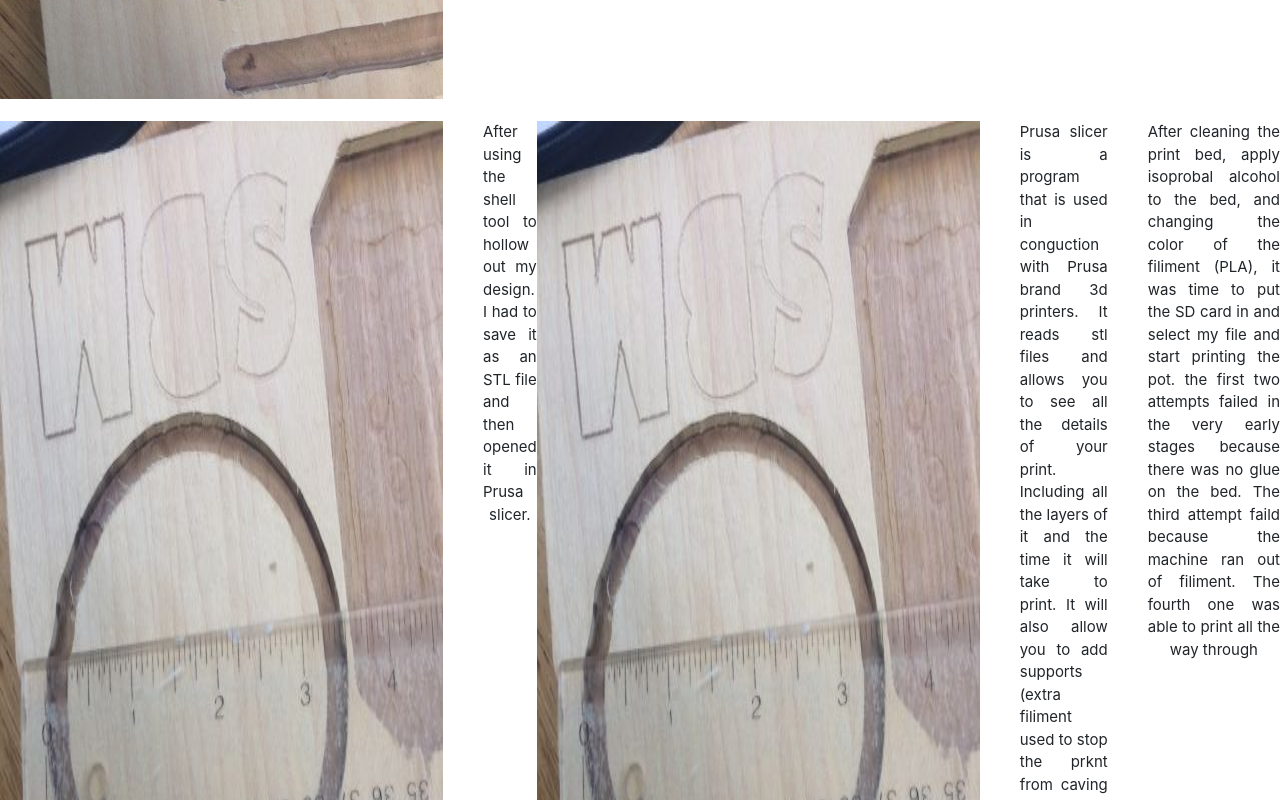
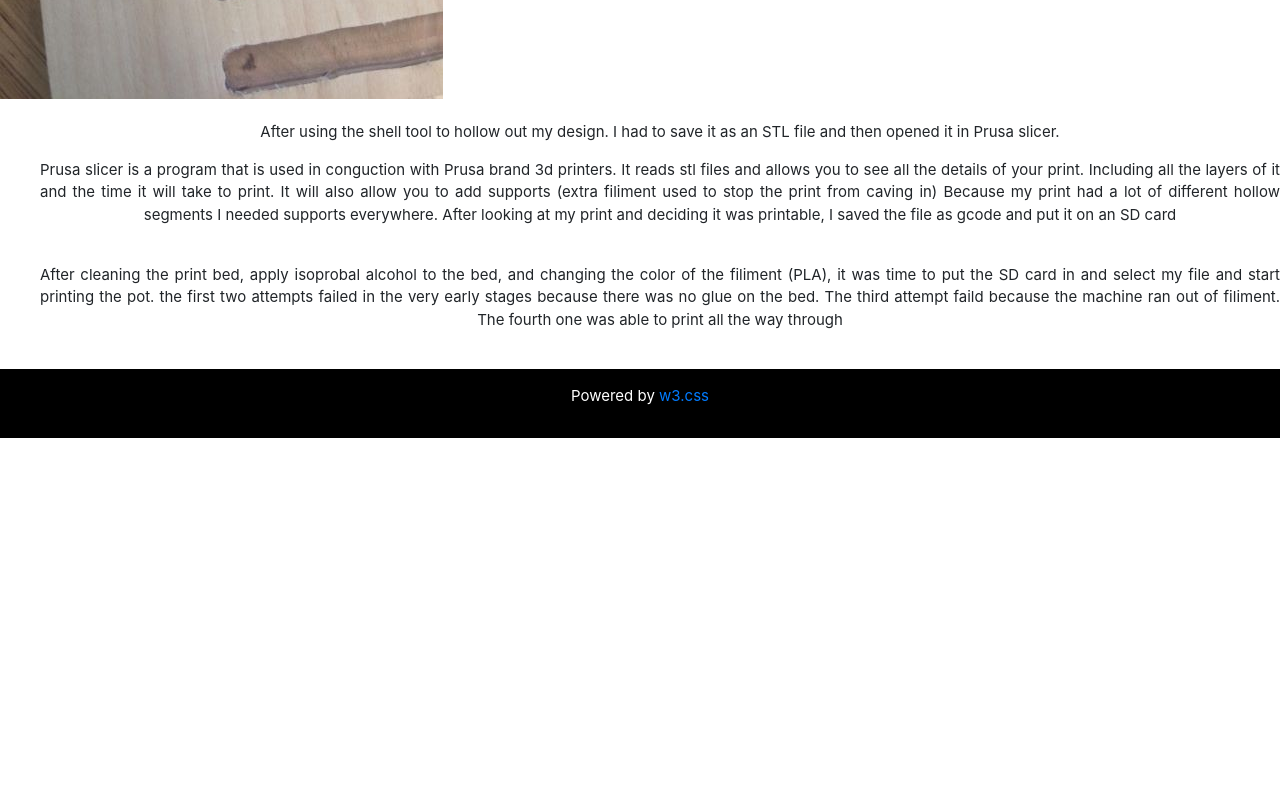
Before and after one commit to sarahmcgrail/sarahmcgrail.github.io, a plain HTML site: page week3.html in a window 1280 px wide. Shown: the part 3960-4760 px from the top of the page. After the commit the page ends 4398 px from the top, so only its background shows below. Drawn offline with nearby package versions, Linux system fonts and the light colour scheme.

Commit message:
alligning

```diff
--- a/week3.html
+++ b/week3.html
@@ -90,16 +90,14 @@
 </div>
 <br>
 
-<div style="display:flex", align-items:center>
-  <img src="measuring.jpg" alt="Paris" class="center" align="left">
+
 
   <p style="text-align: justify; text-justify: inter-word; text-align-last: center; padding-left: 40px; padding-right: 40px gi;">After using the shell tool to hollow out my design. I had to save it as an STL file and then opened it in Prusa slicer.</p>
 
-  <div style="display:flex", align-items:center>
-    <img src="measuring.jpg" alt="Paris" class="center" align="left">
+
 
   <p style="text-align: justify; text-justify: inter-word; text-align-last: center; padding-left: 40px; padding-right: 40px gi;">Prusa slicer is a program that is used in conguction with Prusa brand 3d printers. It reads stl files and allows you to see all the details of your print. Including all the layers of it and the time it will take
-    to print. It will also allow you to add supports (extra filiment used to stop the prknt from caving in) Because my print had a lot of different hollow segments I needed supports everywhere. After looking at my print and deciding it was printable, I saved the file as gcode and put it on an SD card</p>
+    to print. It will also allow you to add supports (extra filiment used to stop the print from caving in) Because my print had a lot of different hollow segments I needed supports everywhere. After looking at my print and deciding it was printable, I saved the file as gcode and put it on an SD card</p>
   </div>
   <br>
   <p style="text-align: justify; text-justify: inter-word; text-align-last: center; padding-left: 40px; padding-right: 40px gi;">After cleaning the print bed, apply isoprobal alcohol to the bed, and changing the color of the filiment (PLA), it was time to put the SD card in and select my file and start printing the pot. the first two attempts failed in the very early stages because there was no glue on the bed. The third attempt faild because the machine ran out of filiment. The fourth one was able to print all the way through</p>
```
